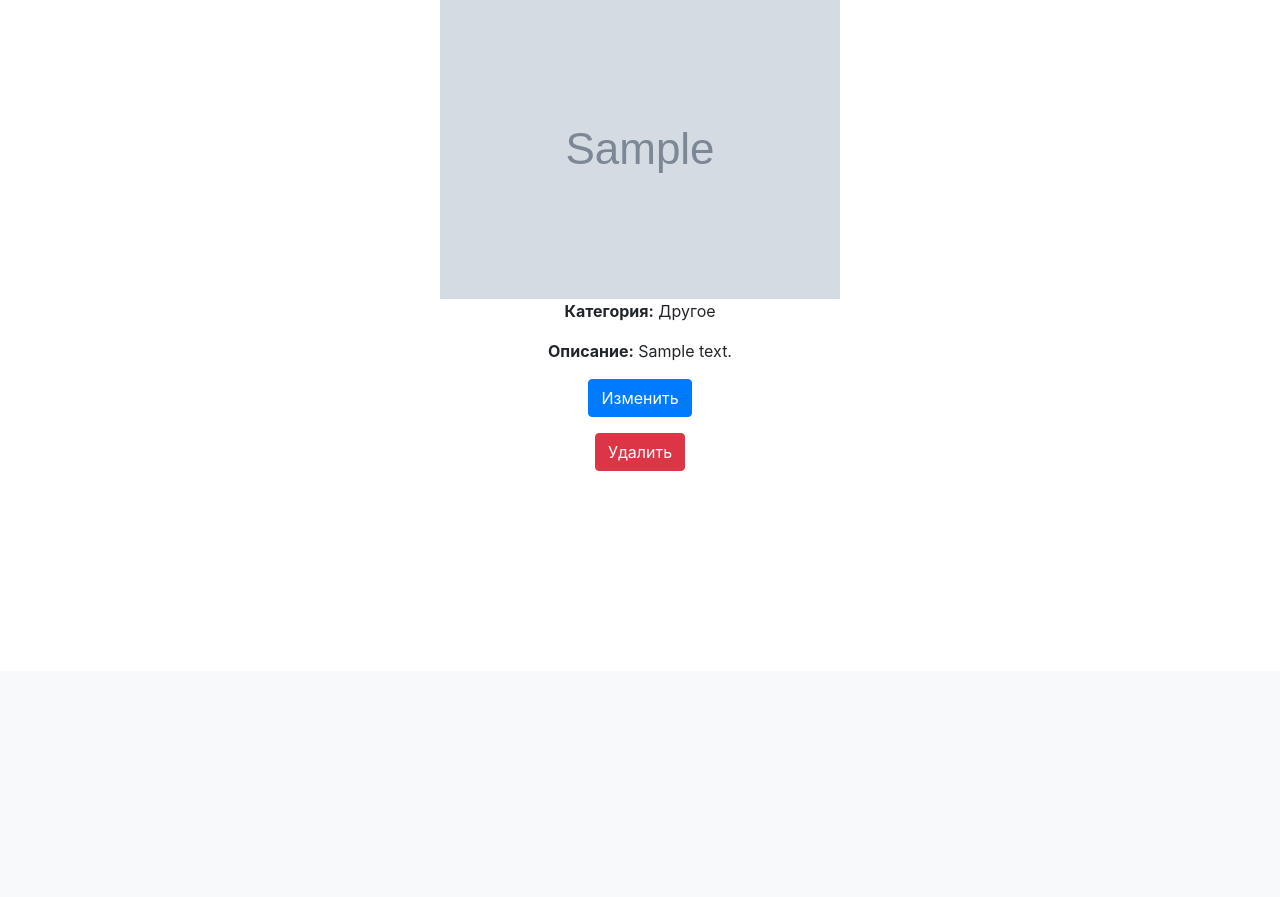
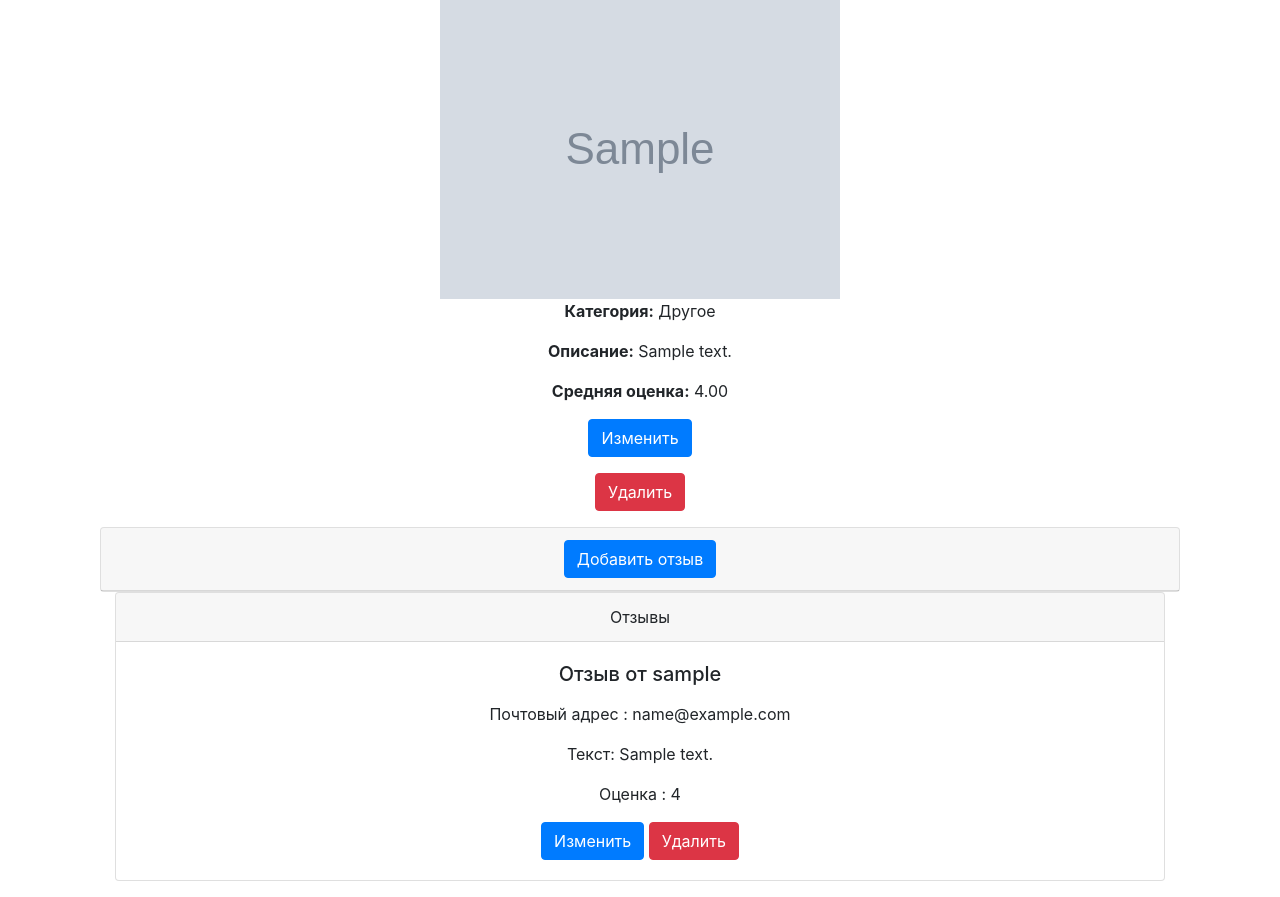
Before and after one commit to Aitmatow/otzovik, a Django app: page /products/1/ in a window 1280 px wide. Shown: the part 129-1026 px from the top of the page. Before the commit the page ends 600 px from the top, so only its background shows below. Run offline with Django 3.2, Linux system fonts and the light colour scheme; tables that the repository leaves empty hold one stand-in row (values such as "Sample post"); grey boxes marked "Sample" are stand-in pictures; parts of the project's set-up code (start-up, migrations or seed data) failed here and were passed over; some libraries are stand-ins or nearby versions.

Commit message:
Этап 3. Добавил CRUD для отзывов.

```diff
--- /dev/null
+++ b/source/webapp/forms.py
@@ -0,0 +1,18 @@
+from django import forms
+from django.contrib.auth.models import User
+
+from webapp.models import Review, Product
+
+
+class ReviewForm(forms.ModelForm):
+    author = forms.ModelChoiceField(queryset=User.objects.all(),label='Автор', required=True, empty_label=None)
+    product = forms.ModelChoiceField(queryset=Product.objects.all(), label='Товар', required=True, empty_label=None)
+    class Meta:
+        model = Review
+        exclude = []
+
+    def clean_rating(self):
+        rating = self.cleaned_data['rating']
+        if rating<1 or rating>5:
+            raise forms.ValidationError('Оценка должна быть от 1 - 5!')
+        return rating
--- a/source/webapp/models.py
+++ b/source/webapp/models.py
@@ -20,6 +20,17 @@ class Product(models.Model):
     def __str__(self):
         return self.name
 
+    @property
+    def avg_rate(self):
+        avg = 0
+        count = 0
+        review = Review.objects.filter(product__name=self.name).filter(product__category=self.category).filter(product__description=self.description)
+        for i in review:
+            avg+=i.rating
+            count+=1
+        return '{:.2f}'.format(avg/count)
+
+
 class Review(models.Model):
     author = models.ForeignKey(User, related_name='reviews', on_delete=models.CASCADE, verbose_name='Автор')
     product = models.ForeignKey('Product', related_name='reviews', on_delete=models.CASCADE, verbose_name='Товар')
--- a/source/webapp/templates/index.html
+++ b/source/webapp/templates/index.html
@@ -14,7 +14,8 @@
 {#                    <img src="{{ product.photo.url }}" class="card-img-top" alt="{{ product.name }}">#}
                     <div class="card-body">
                         <h5 class="card-title">{{ product.name }}</h5>
-                        <p class="card-text">{{ product.get_category_display }}</p>
+                        <p class="card-text">Категория : {{ product.get_category_display }}</p>
+                        <p class="card-text">Средняя оценка : {{ product.avg_rate }}</p>
                         <a href="{% url "webapp:product_detail" product.pk %}"
                            class="btn btn-primary">Посмотреть</a>
                     </div>
--- a/source/webapp/templates/product/detail.html
+++ b/source/webapp/templates/product/detail.html
@@ -14,7 +14,33 @@
         </div>
         <p><b>Категория:</b> {{ product.get_category_display }}</p>
         <p><b>Описание:</b> {% if product.description %}{{ product.description }} {% else %} Нет описания  {% endif %}</p>
+        <p><b>Средняя оценка:</b> {{ product.avg_rate }}</p>
         <p><a href="{% url 'webapp:product_update' product.pk%}" class="btn btn-primary">Изменить</a></p>
         <p><a href="{% url 'webapp:product_delete' product.pk%}" class="btn btn-danger">Удалить</a></p>
     </div>
+    <div class="container">
+       <div class="card text-center">
+          <div class="card-header">
+              <a href="{% url 'webapp:review_create' product.pk %}" class="btn btn-primary">Добавить отзыв</a>
+        </div>
+    </div>
+    <div class="container">
+       <div class="card text-center">
+          <div class="card-header">
+            Отзывы
+          </div>
+           {% for otzyv in product.reviews.all %}
+          <div class="card-body">
+            <h5 class="card-title">Отзыв от {{ otzyv.author }}</h5>
+            <p class="card-text">
+              <p>Почтовый адрес  : {{ otzyv.author.email }} </p>
+              <p>Текст: {{ otzyv.text }} </p>
+              <p>Оценка : {{ otzyv.rating }} </p>
+            </p>
+          <a href="{% url 'webapp:review_update' otzyv.id product.pk %}" class="btn btn-primary">Изменить</a>
+          <a href="{% url 'webapp:review_delete' otzyv.id product.pk %}" class="btn btn-danger">Удалить</a>
+          </div>
+           {% endfor %}
+        </div>
+    </div>
 {% endblock %}
--- a/source/webapp/urls.py
+++ b/source/webapp/urls.py
@@ -1,5 +1,6 @@
 from django.urls import path
-from .views import IndexView, ProductView, ProductCreateView, ProductUpdateView, ProductDeleteView
+from .views import IndexView, ProductView, ProductCreateView, ProductUpdateView, ProductDeleteView, ReviewCreateView, \
+    ReviewDeleteView, ReviewUpdateView
 
 app_name = 'webapp'
 
@@ -8,5 +9,8 @@ urlpatterns = [
     path('products/<int:pk>/', ProductView.as_view(), name='product_detail'),
     path('products/create/', ProductCreateView.as_view(), name='product_create'),
     path('products/<int:pk>/update', ProductUpdateView.as_view(), name='product_update'),
-    path('products/<int:pk>/delete', ProductDeleteView.as_view(), name='product_delete')
+    path('products/<int:pk>/delete', ProductDeleteView.as_view(), name='product_delete'),
+    path('review/create/<int:pk>', ReviewCreateView.as_view(), name='review_create'),
+    path('review/<int:pk>/update/<int:id>', ReviewUpdateView.as_view(),name='review_update'),
+    path('review/<int:pk>/delete/<int:id>', ReviewDeleteView.as_view(),name='review_delete')
 ]
--- a/source/webapp/views.py
+++ b/source/webapp/views.py
@@ -1,12 +1,17 @@
 
 # Create your views here.
 from django.contrib.auth.mixins import LoginRequiredMixin, PermissionRequiredMixin
+from django.contrib.auth.models import User
 from django.http import HttpResponseRedirect
+from django.shortcuts import render, redirect
 from django.urls import reverse_lazy, reverse
+from django.views import View
 from django.views.generic import  ListView, DetailView
 from django.views.generic.edit import CreateView, UpdateView,DeleteView
 
-from webapp.models import Product
+from webapp.forms import ReviewForm
+from webapp.models import Product, Review
+
 
 class IndexView(ListView):
     model = Product
@@ -16,9 +21,17 @@ class IndexView(ListView):
         return Product.objects.all()
 
 
+
 class ProductView(DetailView):
     model = Product
     template_name = 'product/detail.html'
+
+    def get_context_data(self, **kwargs):
+        context = super().get_context_data()
+        product = Product.objects.get(pk=self.request.path.split('/')[-2])
+        context['form'] = ReviewForm(initial={'author':self.request.user, 'product' : product})
+        return context
+
 
 
 class ProductCreateView(PermissionRequiredMixin, CreateView):
@@ -46,3 +59,59 @@ class ProductDeleteView(LoginRequiredMixin, DeleteView):
     template_name = 'product/delete.html'
     success_url = reverse_lazy('webapp:index')
     context_object_name = 'product'
+
+class ReviewCreateView(PermissionRequiredMixin,CreateView):
+    model = Review
+    template_name = 'review/create.html'
+    permission_required = 'webapp.add_review'
+    permission_denied_message = 'Доступ запрещен!'
+    form_class = ReviewForm
+
+    def get_form(self, form_class=None):
+        form = super(ReviewCreateView,self).get_form()
+        product = Product.objects.filter(id=self.request.path.split('/')[-1])
+        form.fields['author'].queryset = User.objects.filter(username = self.request.user)
+        form.fields['product'].queryset = product
+        return form
+
+    def form_valid(self, form):
+        product = Product.objects.get(id=self.request.path.split('/')[-1])
+        Review.objects.create(
+            author=form.cleaned_data['author'],
+            product=form.cleaned_data['product'],
+            text=form.cleaned_data['text'],
+            rating=form.cleaned_data['rating']
+        )
+        return redirect('webapp:product_detail', product.id)
+
+
+class ReviewUpdateView(PermissionRequiredMixin, UpdateView):
+    model = Review
+    template_name = 'review/update.html'
+    form_class = ReviewForm
+    permission_required = 'webapp.change_review'
+    permission_denied_message = 'Доступ запрещен!'
+
+
+    def get_form(self, form_class=None):
+        form = super(ReviewUpdateView, self).get_form()
+        product = Product.objects.filter(id=self.request.path.split('/')[-1])
+        form.fields['author'].queryset = User.objects.filter(username=self.request.user)
+        form.fields['product'].queryset = product
+        return form
+
+    def form_valid(self, form):
+        product = Product.objects.get(id=self.request.path.split('/')[-1])
+        review = Review.objects.get(id=self.kwargs['pk'])
+        review.text = form.cleaned_data['text']
+        review.rating = form.cleaned_data['rating']
+        review.save()
+        return redirect('webapp:product_detail', product.id)
+
+class ReviewDeleteView(DeleteView):
+    model = Review
+    template_name = 'review/delete.html'
+    context_object_name = 'product'
+
+    def get_success_url(self):
+        return reverse('webapp:product_detail', kwargs={'pk': self.kwargs['id']})
```
Also changed, not shown: source/webapp/templates/review/create.html (added, +9 -0 lines), source/webapp/templates/review/delete.html (added, +11 -0 lines), source/webapp/templates/review/update.html (added, +9 -0 lines).
